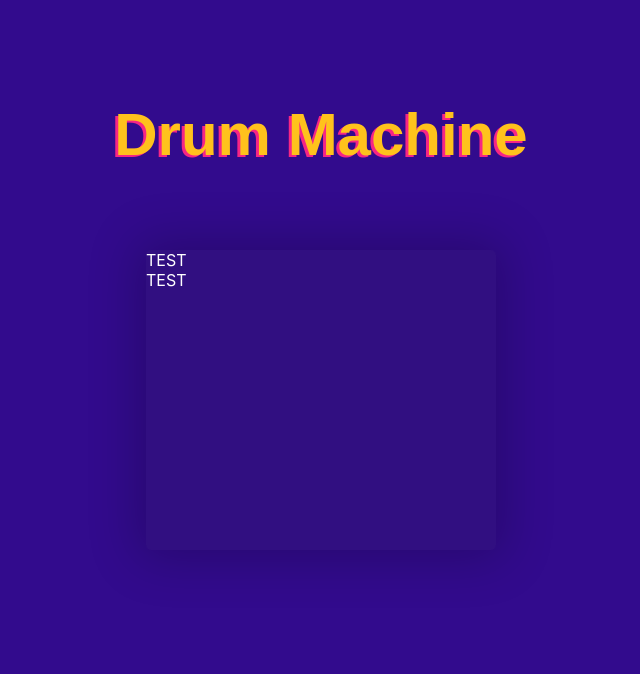
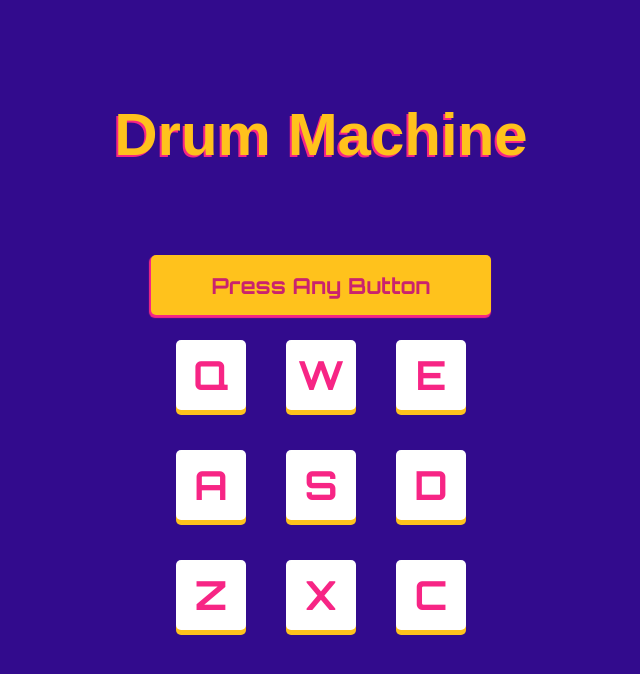
Before and after one commit to yusufcmlt/fcc-drum-machine, a React (Create React App) app: page / in a window 1280 px wide. Shown: the top 674 px of the page, without its empty margins (319-959 px from the left). Built offline with nearby package versions, Linux system fonts and the light colour scheme; a web font is replaced by a local one.

Commit message:
add drum buttons

```diff
--- a/src/App.css
+++ b/src/App.css
@@ -11,7 +11,7 @@ body {
   font-family: "Viga", sans-serif;
   color: #ffc21c;
   font-size: 60px;
-  text-shadow: -3px 2px #f72585;
+  text-shadow: -2px 2px #f72585;
   transition-duration: 0.5s;
   cursor: grab;
   margin: auto;
@@ -19,7 +19,7 @@ body {
   height: 150px;
 }
 .drum-h1:hover {
-  text-shadow: 4px 0px #f72585;
+  text-shadow: 2px 2px #f72585;
 }
 @media only screen and (max-width: 768px) {
   .drum-h1 {
--- a/src/drum-buttons/DrumButtons.css
+++ b/src/drum-buttons/DrumButtons.css
@@ -1,15 +1,36 @@
+@import url("https://fonts.googleapis.com/css2?family=Orbitron:wght@700&display=swap");
+
 .drum-container {
-  background-color: rgba(49, 48, 48, 0.116);
   border-radius: 5px;
-  height: 300px;
+  height: 400px;
   width: 350px;
   color: white;
-  box-shadow: 0px 0px 50px 10px rgba(0, 0, 0, 0.199);
   margin: auto;
+  font-family: "Orbitron", sans-serif;
+}
+.drum-buttons-container {
+  display: flex;
+  flex-direction: row;
+  flex-wrap: wrap;
+  justify-content: center;
 }
 
 .drum-pad {
-  width: 100px;
-  height: 100px;
-  background-color: whitesmoke;
+  font-family: "Orbitron", sans-serif;
+  width: 70px;
+  height: 70px;
+  background-color: rgb(255, 255, 255);
+  color: #f72585;
+  font-size: 40px;
+  border-radius: 5px;
+  box-shadow: 0px 5px 0px 0px #ffc21c;
+  border: none;
+  cursor: pointer;
+  margin: 20px;
 }
+.drum-pad:active {
+  color: #ffc21c;
+  background-color: rgb(114, 112, 112);
+  box-shadow: 0px 1px 0px 0px #ffc21c;
+  transform: translateY(4px);
+}
--- a/src/drum-buttons/DrumButtons.js
+++ b/src/drum-buttons/DrumButtons.js
@@ -1,13 +1,49 @@
-import React from "react";
+import React, { useState, useEffect } from "react";
 
 import DrumDisplay from "../drum-display/DrumDisplay";
+import drumInfoList from "./DrumInfo.js";
 
 import "./DrumButtons.css";
 
 export default function DrumButtons() {
+  const [drumDisplay, setDrumDisplay] = useState("Press Any Button");
+
+  useEffect(() => {
+    document.addEventListener("keydown", keyPressEvent);
+  }, []);
+
+  const keyPressEvent = (event) => {
+    drumInfoList.map((key) => {
+      if (key.keyCode === event.keyCode) {
+        playAudio(key.keyTrigger, key.id);
+      }
+    });
+  };
+
+  const playAudio = (audioFile, displayInfo = "Press Any Button") => {
+    const soundFile = document.getElementById(audioFile);
+    soundFile.currentTime = 0;
+    soundFile.play();
+    setDrumDisplay(displayInfo);
+  };
+
   return (
     <div className="drum-container">
-      <DrumDisplay />
+      <DrumDisplay drumDisplay={drumDisplay} />
+      <div className="drum-buttons-container">
+        {drumInfoList.map((key) => {
+          return (
+            <button
+              className="drum-pad"
+              onClick={() => playAudio(key.keyTrigger, key.id)}
+              id={key.keyCode}
+            >
+              <audio className="clip" id={key.keyTrigger} src={key.url}></audio>
+              {key.keyTrigger}
+            </button>
+          );
+        })}
+      </div>
     </div>
   );
 }
--- /dev/null
+++ b/src/drum-buttons/DrumInfo.js
@@ -0,0 +1,58 @@
+const drumInfoList = [
+  {
+    keyCode: 81,
+    keyTrigger: "Q",
+    id: "Heater-1",
+    url: "https://s3.amazonaws.com/freecodecamp/drums/Heater-1.mp3",
+  },
+  {
+    keyCode: 87,
+    keyTrigger: "W",
+    id: "Heater-2",
+    url: "https://s3.amazonaws.com/freecodecamp/drums/Heater-2.mp3",
+  },
+  {
+    keyCode: 69,
+    keyTrigger: "E",
+    id: "Heater-3",
+    url: "https://s3.amazonaws.com/freecodecamp/drums/Heater-3.mp3",
+  },
+  {
+    keyCode: 65,
+    keyTrigger: "A",
+    id: "Heater-4",
+    url: "https://s3.amazonaws.com/freecodecamp/drums/Heater-4_1.mp3",
+  },
+  {
+    keyCode: 83,
+    keyTrigger: "S",
+    id: "Clap",
+    url: "https://s3.amazonaws.com/freecodecamp/drums/Heater-6.mp3",
+  },
+  {
+    keyCode: 68,
+    keyTrigger: "D",
+    id: "Open-HH",
+    url: "https://s3.amazonaws.com/freecodecamp/drums/Dsc_Oh.mp3",
+  },
+  {
+    keyCode: 90,
+    keyTrigger: "Z",
+    id: "Kick-n'-Hat",
+    url: "https://s3.amazonaws.com/freecodecamp/drums/Kick_n_Hat.mp3",
+  },
+  {
+    keyCode: 88,
+    keyTrigger: "X",
+    id: "Kick",
+    url: "https://s3.amazonaws.com/freecodecamp/drums/RP4_KICK_1.mp3",
+  },
+  {
+    keyCode: 67,
+    keyTrigger: "C",
+    id: "Closed-HH",
+    url: "https://s3.amazonaws.com/freecodecamp/drums/Cev_H2.mp3",
+  },
+];
+
+export default drumInfoList;
--- a/src/drum-display/DrumDisplay.css
+++ b/src/drum-display/DrumDisplay.css
@@ -0,0 +1,18 @@
+#display {
+  background: #ffc21c;
+  border-radius: 5px;
+  color: #ca236e;
+  height: 15%;
+  margin: 5px;
+  font-family: "Orbitron", sans-serif;
+  font-size: 22px;
+  display: flex;
+  align-items: center;
+  justify-content: center;
+  box-shadow: -1px 2px 1px 1px #f72585;
+  transition-duration: 0.4s;
+  cursor: pointer;
+}
+#display:hover {
+  color: #000000;
+}
--- a/src/drum-display/DrumDisplay.js
+++ b/src/drum-display/DrumDisplay.js
@@ -1,11 +1,6 @@
 import React from "react";
 import "./DrumDisplay.css";
 
-export default function DrumDisplay() {
-  return (
-    <div>
-      <div>TEST</div>
-      <div>TEST</div>
-    </div>
-  );
+export default function DrumDisplay({ drumDisplay }) {
+  return <div id="display">{drumDisplay}</div>;
 }
```
